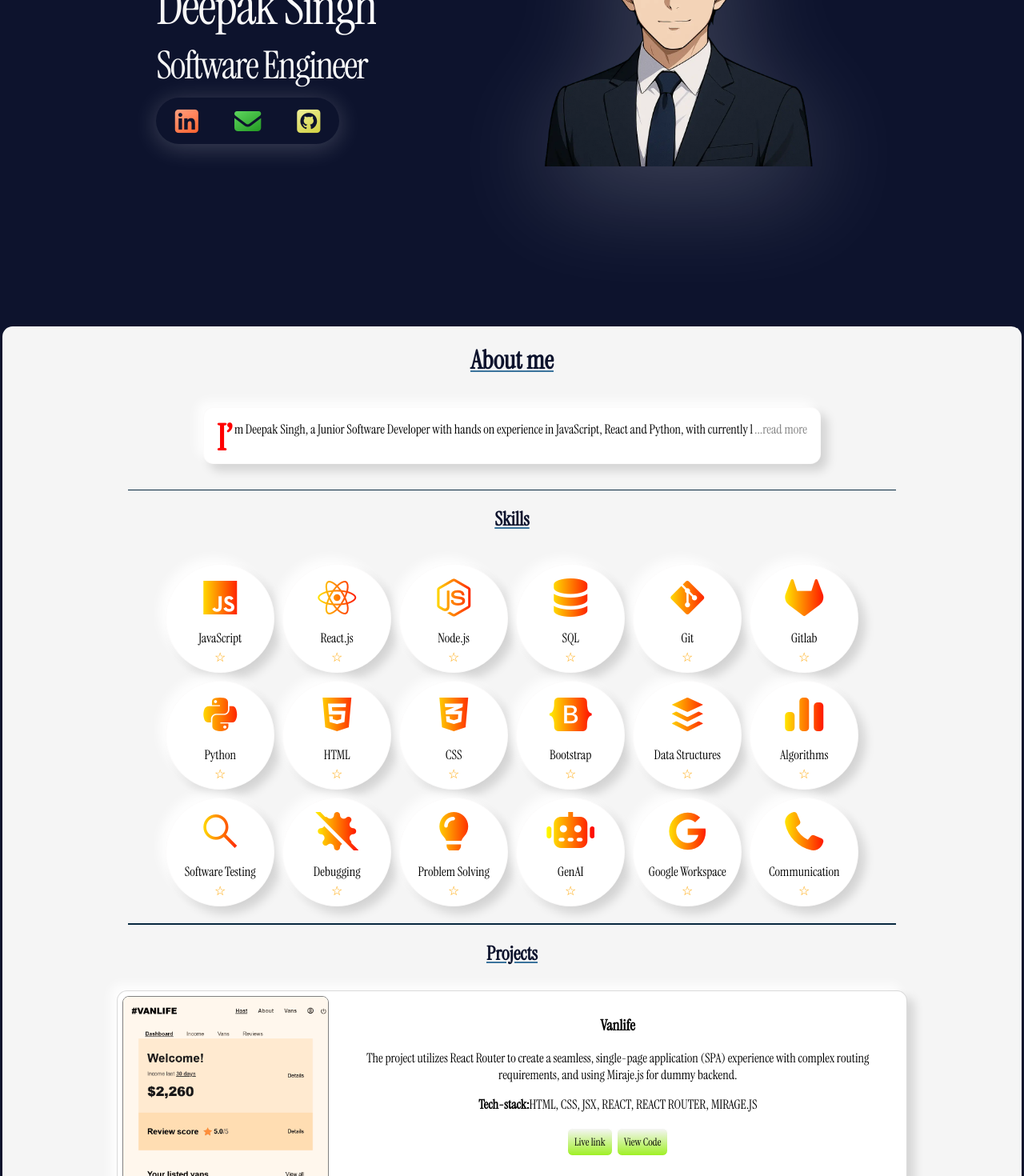
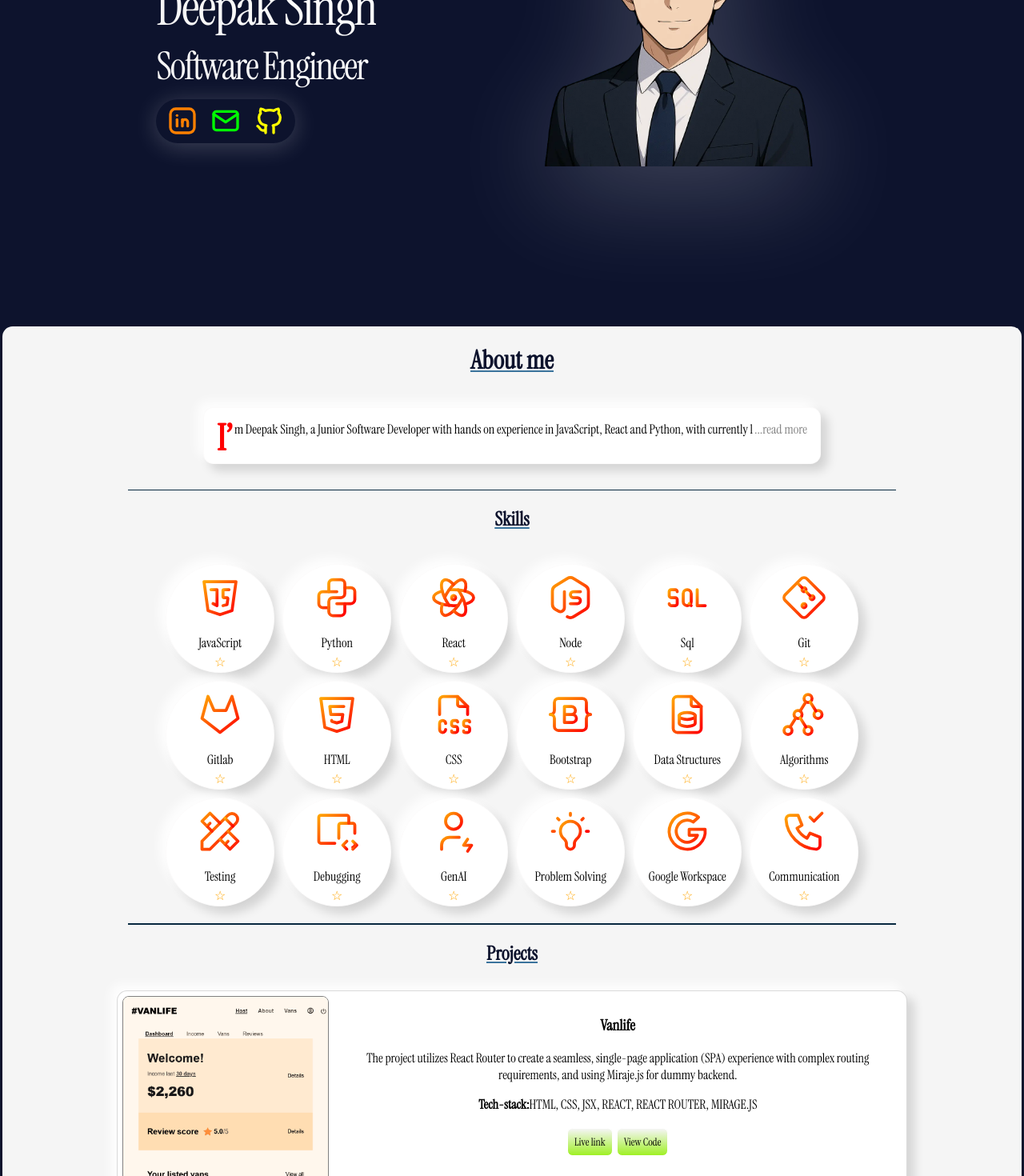
Before and after one commit to DeepakSingh9999/Portfolio, a React (Vite) app: page / in a window 1280 px wide. Shown: the part 400-1870 px from the top of the page at 80% size. Built offline with nearby package versions, Linux system fonts and the light colour scheme; no server answers.

Commit message:
updates icons

```diff
--- a/index.html
+++ b/index.html
@@ -7,16 +7,15 @@
 
     <meta name="title" content="Deepak Singh - Portfolio" />
     <meta name="description" content="Portfolio website of Deepak Singh, showcasing his professional background, projects, skills and social links." />
-    <meta name="og:image" property="og:image" content="/src/assets/images/Thumbnail.png" />
+    <meta name="image" property="image" content="/src/assets/images/Thumbnail.png" />
     <meta name="url" content="https://portfolio-eta-eosin-58.vercel.app/" />
-    <meta namee="type" content="website" />
+    <meta name="type" content="website" />
     <meta name="author" content="Deepak Singh">
 
     <title>Deepak Singh's Portfolio</title>
 
-    <link rel="stylesheet" href="https://cdnjs.cloudflare.com/ajax/libs/font-awesome/7.0.1/css/all.min.css" integrity="sha512-2SwdPD6INVrV/lHTZbO2nodKhrnDdJK9/kg2XD1r9uGqPo1cUbujc+IYdlYdEErWNu69gVcYgdxlmVmzTWnetw==" crossorigin="anonymous" referrerpolicy="no-referrer" />
 
-    <link rel="preload" fetchpriority="high" as="image" href="https://portfolio-eta-eosin-58.vercel.app/assets/man-DTIDFQQF.webp" type="image/webp">
+    <link rel="preload" fetchpriority="high" as="image" href="src/assets/images/man.webp" type="image/webp">
 
   </head>
   <body>
--- a/package.json
+++ b/package.json
@@ -14,6 +14,7 @@
     "@fortawesome/free-brands-svg-icons": "^7.1.0",
     "@fortawesome/free-regular-svg-icons": "^7.1.0",
     "@fortawesome/free-solid-svg-icons": "^7.1.0",
+    "@tabler/icons-react": "^3.48.0",
     "react": "^19.1.1",
     "react-dom": "^19.1.1"
   },
--- a/src/App.css
+++ b/src/App.css
@@ -1,7 +1,6 @@
 @font-face {
   font-family: 'InstrumentSerif';
-  src: url(./assets/fonts/Instrument_Serif/InstrumentSerif-Regular.ttf),
-    url(./assets/fonts/Instrument_Serif/InstrumentSerif-Italic.ttf);
+  src: url(./assets/fonts/Instrument_Serif/InstrumentSerif-Regular.ttf);
   font-weight: 400;
   font-style: normal;
   font-display: swap;
@@ -219,6 +218,7 @@ body{
   outline: none;
   border: 0.08rem solid gray;
   font-size: 1.4rem;
+  justify-content: center;
 }
 .watermark{
   position: fixed;
@@ -326,7 +326,7 @@ body{
 }
 .links-container{
   display: flex;
-  padding: 0;
+  padding: 5px;
   border-radius: 3em;
   max-width: min-content;
   background-color: transparent;
--- a/src/assets/components/about.jsx
+++ b/src/assets/components/about.jsx
@@ -1,3 +1,4 @@
+import { IconBrandLinkedin, IconMail, IconBrandGithub } from '@tabler/icons-react';
 import image from '../images/man.webp'
 
 export default function About(){
@@ -18,21 +19,21 @@ export default function About(){
                 <nav className="links-container" aria-label="Social media and contact links">
                     <button className="link-button icon-color-1" onClick={() => handleClick(1)}
                         type="button" aria-label="Visit Deepak Singh's LinkedIn profile">
-                        <i className="fa-brands fa-square-linkedin i-link" aria-hidden="true"></i>
+                        <IconBrandLinkedin stroke={2} color="#ff8000" size={40}/>
                     </button>
                     <button className="link-button icon-color-2" onClick={() => handleClick(2)}
                         type="button" aria-label="Send an email to Deepak Singh">
-                        <i className="fa-solid fa-envelope i-link" aria-hidden="true"></i>
+                        <IconMail stroke={2} color="#00ff00" size={40}/>
                     </button>
                     <button className="link-button icon-color-3" onClick={() => handleClick(3)}
                         type="button" aria-label="Visti Deepak Singh's GitHub profile">
-                        <i className="fa-brands fa-square-github i-link" aria-hidden="true"></i>
+                        <IconBrandGithub stroke={2} color="#ffff00" size={40}/>
                     </button>
                 </nav>
             </header>
 
             <div className="image-container">
-                <img src={image} alt="Hero Image" fetchpriority="high"></img>
+                <img src={image} alt="Hero Image" fetchPriority="high"></img>
             </div>
         </main>
     )
--- a/src/assets/components/header.jsx
+++ b/src/assets/components/header.jsx
@@ -1,5 +1,7 @@
+import { IconMenu2, IconX } from '@tabler/icons-react';
+
 import {useState} from 'react';
-import icon from '../images/flower.webp'
+import icon from '../images/flower.webp';
 
 export default function Header(){
     const resumLink = "https://drive.google.com/uc?export=download&id=1jtDQURtXaKfPs5A7LUWQlzKzjG8rOLvE";
@@ -9,20 +11,20 @@ export default function Header(){
 
     return(
         <header className="header-container">
-            <img src={icon} alt="Logo" className="logo rotating-animation" loading="lazy" ></img>
+            <img src={icon} alt="Logo" className="logo rotating-animation" loading="lazy" width="auto" height="auto"></img>
 
             <div className='top-right-corner'>
             <button onClick={() => window.open(resumLink, "_blank")} className="download-button" aria-label="Download Resume in a new tab">Resume ⤓</button>
 
             <nav className="navdiv" aria-label="Main Navigation">
                 <button onClick={() => setIsOpen((!isOpen))} className="navOpenButton" aria-label={isOpen ? "Close navigation menu" : "Open navigation menu"} aria-expanded={isOpen} aria-controls="navigation-overlay">
-                    <i className="fa-solid fa-grip-lines"></i>
+                    <IconMenu2 stroke={2} color="#ffffff" />
                 </button>
                 {isOpen && (
                     <div className="watermark  cover-right">
                         <div className="overlay cover-right" role="dialog" aria-modal="true" aria-label="Navigation Menu">
                             <button onClick={() => setIsOpen((!isOpen))} className="navlinks" aria-label="Close navigation menu">
-                                <i className="fa-solid fa-xmark" aria-hidden="true"></i>
+                                <IconX />
                             </button>
 
                             <a href="#about" onClick={() => setIsOpen((!isOpen))} className="navlinks">About</a>
--- a/src/assets/components/skills.jsx
+++ b/src/assets/components/skills.jsx
@@ -1,117 +1,108 @@
-export default function Skills(){
+import {
+  IconBrandJavascript,
+  IconBrandPython,
+  IconBrandReact,
+  IconBrandNodejs,
+  IconSql,
+  IconBrandGit,
+  IconBrandGitlab,
+  IconBrandHtml5,
+  IconFileTypeCss,
+  IconBrandBootstrap,
+  IconFileDatabase,
+  IconBinaryTree,
+  IconTools,
+  IconDevicesCode,
+  IconUserBolt,
+  IconBulb,
+  IconBrandGoogle,
+  IconPhoneDone,
+  IconHelp
 
-    const skills = [
+} from '@tabler/icons-react';
 
-        {id: 1,
-            title: 'JavaScript',
-            classes : 'fa-brands fa-js skill',
-        },
+const iconMap = {
+  javascript: IconBrandJavascript,
+  python: IconBrandPython,
+  react: IconBrandReact,
+  node: IconBrandNodejs,
+  sql: IconSql,
+  git: IconBrandGit,
+  gitlab: IconBrandGitlab,
+  html: IconBrandHtml5,
+  css: IconFileTypeCss,
+  bootstrap: IconBrandBootstrap,
+  datastructures: IconFileDatabase,
+  algorithms: IconBinaryTree,
+  test: IconTools,
+  debug: IconDevicesCode,
+  bot: IconUserBolt,
+  bulb: IconBulb,
+  google: IconBrandGoogle,
+  phone: IconPhoneDone
+};
 
-        {id: 2,
-            title: 'React.js',
-            classes : 'fa-brands fa-react skill',
-        },
-
-        {id: 3,
-            title: 'Node.js',
-            classes : 'fa-brands fa-node-js skill',
-        },
-
-        {id: 4,
-            title: 'SQL',
-            classes : 'fa-solid fa-database skill',
-        },
-
-        {id: 5,
-            title: 'Git',
-            classes : 'fa-brands fa-git-alt skill',
-        },
-
-        {id: 6,
-            title: 'Gitlab',
-            classes : 'fa-brands fa-gitlab skill',
-        },
-
-        {id: 7,
-            title: 'Python',
-            classes : 'fa-brands fa-python skill',
-        },
-
-        {id: 8,
-            title: 'HTML',
-            classes : 'fa-brands fa-html5 skill',
-        },
-
-        {id: 9,
-            title: 'CSS',
-            classes : 'fa-brands fa-css3-alt skill',
-        },
-
-        {id: 10,
-            title: 'Bootstrap',
-            classes : 'fa-brands fa-bootstrap skill',
-        },
-
-        {id: 11,
-            title: 'Data Structures',
-            classes : 'fa-brands fa-buffer skill',
-        },
-
-        {id: 12,
-            title: 'Algorithms',
-            classes : 'fa-solid fa-chart-simple skill',
-        },
-
-        {id: 13,
-            title: 'Software Testing',
-            classes : 'fa-brands fa-sistrix skill',
-        },
-
-        {id: 14,
-            title: 'Debugging',
-            classes : 'fa-solid fa-virus-slash skill',
-        },
-
-        {id: 15,
-            title: 'Problem Solving',
-            classes : 'fa-solid fa-lightbulb skill',
-        },
-
-        {id: 16,
-            title: 'GenAI',
-            classes : 'fa-solid fa-robot skill',
-        },
-
-        {id: 17,
-            title: 'Google Workspace',
-            classes : 'fa-brands fa-google skill',
-        },
-
-        {id: 18,
-            title: 'Communication',
-            classes : 'fa-solid fa-phone skill',
-        },
+const menuItems = [
+  { id: 1, label: 'JavaScript', iconName: 'javascript' },
+  { id: 2, label: 'Python', iconName: 'python' },
+  { id: 3, label: 'React', iconName: 'react' },
+  { id: 4, label: 'Node', iconName: 'node' },
+  { id: 5, label: 'Sql', iconName: 'sql' },
+  { id: 6, label: 'Git', iconName: 'git' },
+  { id: 7, label: 'Gitlab', iconName: 'gitlab' },
+  { id: 8, label: 'HTML', iconName: 'html' },
+  { id: 9, label: 'CSS', iconName: 'css' },
+  { id: 10, label: 'Bootstrap', iconName: 'bootstrap' },
+  { id: 11, label: 'Data Structures', iconName: 'datastructures' },
+  { id: 12, label: 'Algorithms', iconName: 'algorithms' },
+  { id: 13, label: 'Testing', iconName: 'test' },
+  { id: 14, label: 'Debugging', iconName: 'debug' },
+  { id: 15, label: 'GenAI', iconName: 'bot' },
+  { id: 16, label: 'Problem Solving', iconName: 'bulb' },
+  { id: 17, label: 'Google Workspace', iconName: 'google' },
+  { id: 18, label: 'Communication', iconName: 'phone' },
+];
 
 
-    ];
+function GradientStar() {
+  const gradientId = 'yellow-red-gradient';
 
-    return(
+  return (
+    <svg width="0" height="0" style={{ position: 'absolute' }}>
+      <defs>
+        <linearGradient id={gradientId} x1="0%" y1="0%" x2="100%" y2="100%">
+          <stop offset="0%" stopColor="orange" />
+          <stop offset="100%" stopColor="red" />
+        </linearGradient>
+      </defs>
+    </svg>
+  );
+}
+
+
+
+function Skills() {
+  return (
     <section aria-labelledby="skills">
       <div className="section-heading">
         <h2 id="skills">Skills</h2>
       </div>
+
       <ul className="skills-container center">
-            {skills.map((skill) => {
+        {menuItems.map(({id, iconName, label}) => {
+          const SelectedIcon = iconMap[iconName] || IconHelp;
+
           return (
-                <li key={skill.id} className="tablet bottom-animation">
-                    <i className={skill.classes} aria-hidden="true"></i>
-                    <p className="skill-text">{skill.title}</p>
+            <li key={id}  className="tablet bottom-animation">
+                <GradientStar />
+                <SelectedIcon size={60} stroke={1.5} style={{ stroke: `url(#yellow-red-gradient)` }}/>
+                <p className="skill-text">{label}</p>
             </li>
-                )
+          );
         })}
+      </ul>
+    </section>
+  );
+}
 
-        </ul>
-
-        </section>
-    )
-}
+export default Skills;
--- a/src/index.css
+++ b/src/index.css
@@ -129,7 +129,7 @@
     }
     .links-container{
     display: flex;
-    padding: 0;
+    padding: 5px;
     border-radius: 3em;
     max-width: min-content;
     background-color: transparent;
```
Also changed, not shown: src/assets/components/skills1.jsx (added, +117 -0 lines), 1 other file (tests, documents, lock files or other folders). Lines whose indentation alone changed are shown as unchanged.
